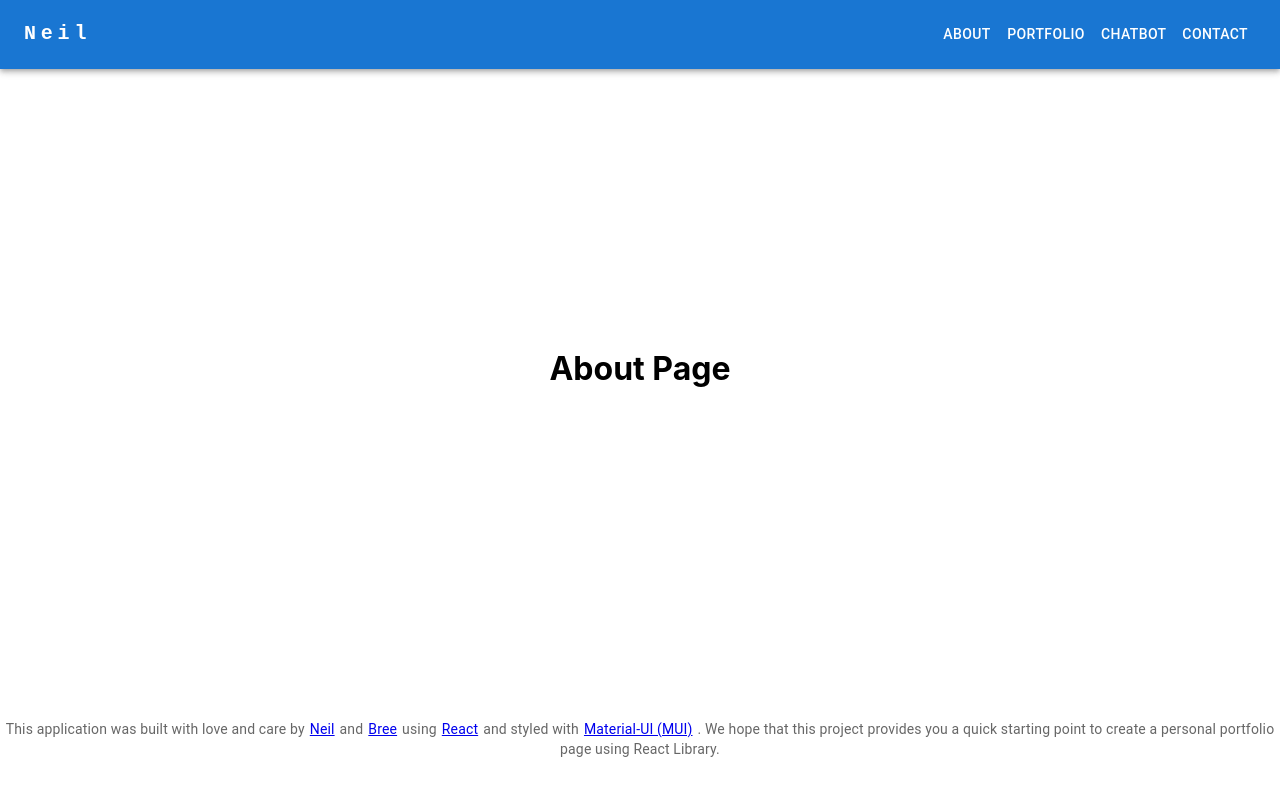
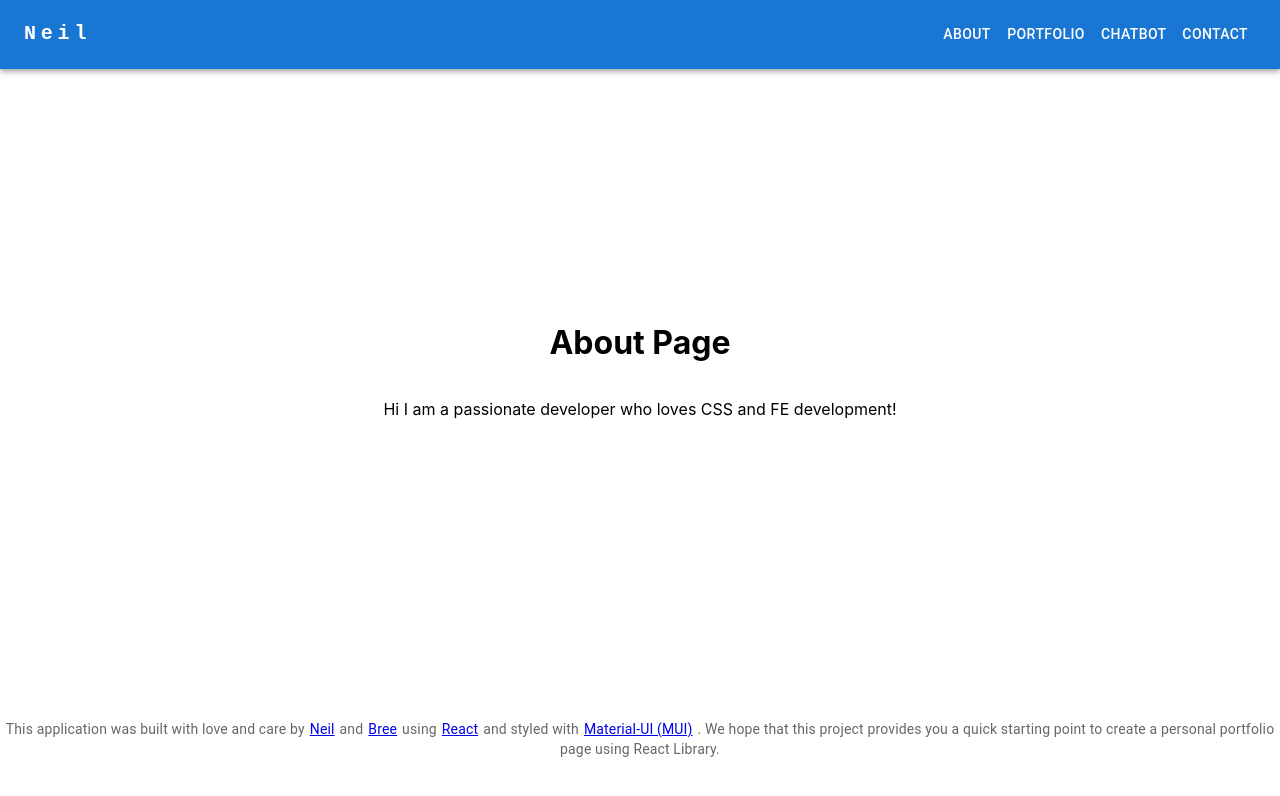
Before and after one commit to neiltarar/personal_portfolio_website_tutorial, a React (Create React App) app: page /about in a window 1280 px wide. Shown: the top 796 px of the page. Built offline with nearby package versions, Linux system fonts and the light colour scheme; the HTML template or start-up script is replaced by a standard one; what react-chatbot-kit would draw is missing.

Commit message:
Added a useEffect hook on About page

```diff
--- /dev/null
+++ b/src/components/Layout/Paragraph.js
@@ -0,0 +1,14 @@
+import { useEffect } from "react";
+
+const Paragraph = ({ text }) => {
+	useEffect(() => {
+		console.log("this is going to run in the first mount");
+		return () => {
+			console.log("this is going to run on unmount");
+		};
+	}, []);
+
+	return <p>{text}</p>;
+};
+
+export default Paragraph;
--- a/src/components/Pages/About.js
+++ b/src/components/Pages/About.js
@@ -1,9 +1,15 @@
 import DefaultLayout from "../Layout/DefaultLayout";
+import Paragraph from "../Layout/Paragraph";
 
 const AboutPage = () => {
+	const aboutMeParagraph = `
+		Hi I am a passionate developer who loves CSS and FE development!
+	`;
+
 	return (
 		<DefaultLayout>
 			<h1>About Page</h1>
+			<Paragraph text={aboutMeParagraph} />
 		</DefaultLayout>
 	);
 };
```
